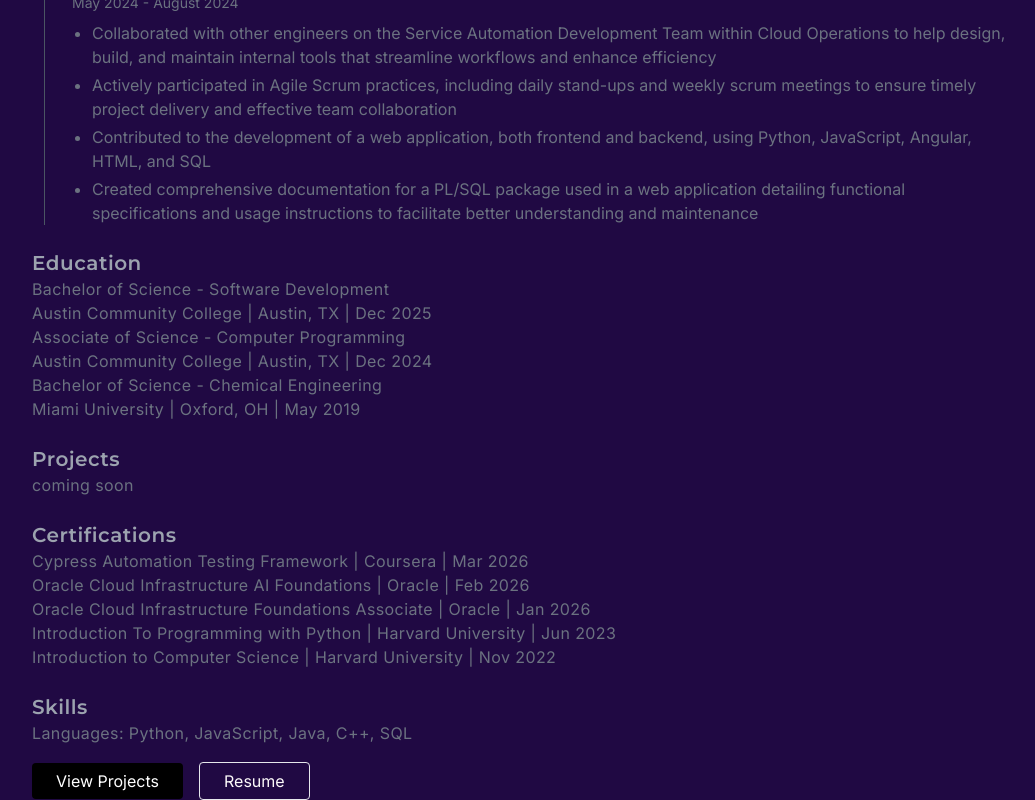
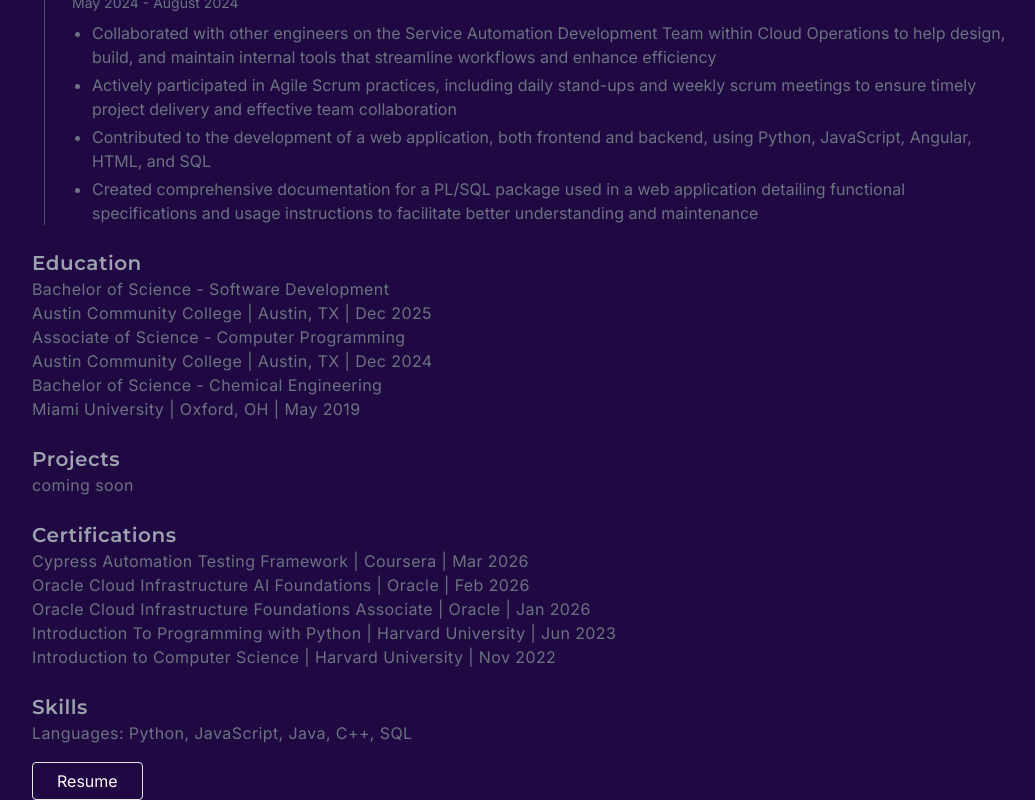
Before and after one commit to oliviajalbers/portfolioWebsite, a Next.js app in the folder my-portfolio/: page / in a window 1280 px wide. Shown: the part 840-1640 px from the top of the page, without its empty margins (120-1155 px from the left). Built offline with nearby package versions, Linux system fonts and the light colour scheme.

Commit message:
updated resume link

```diff
--- a/my-portfolio/app/page.js
+++ b/my-portfolio/app/page.js
@@ -147,14 +147,10 @@ export default function Home() {
 
       <div className="mt-6 space-x-4">
         <a
-          href="/projects"
-          className="bg-black text-white px-6 py-2 rounded"
-        >
-          View Projects
-        </a>
-        <a
           href="/olivia_albers_resume.pdf"
           className="border px-6 py-2 rounded"
+          target="_blank"
+          rel="noopener noreferrer"
         >
           Resume
         </a>
```
